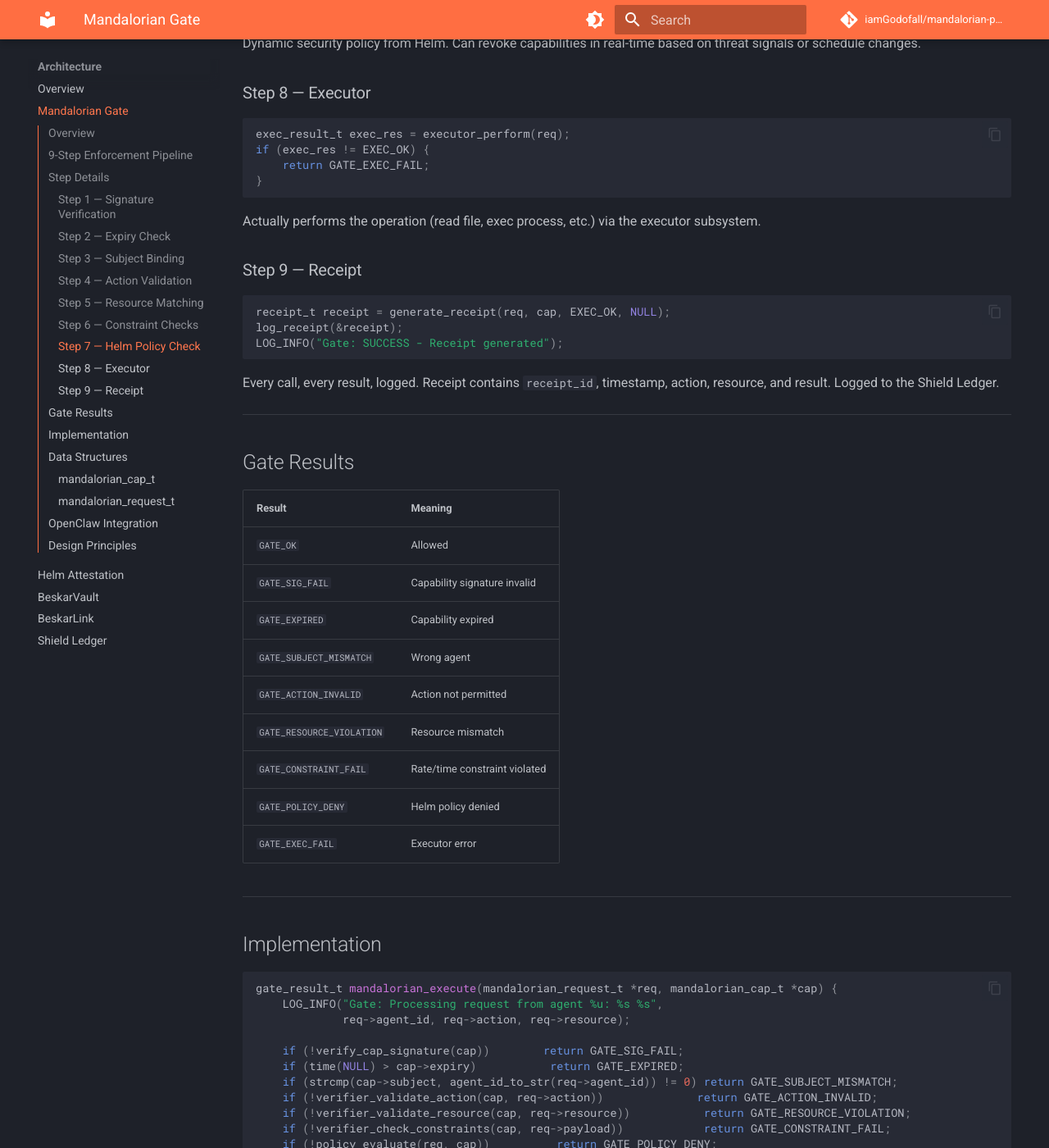
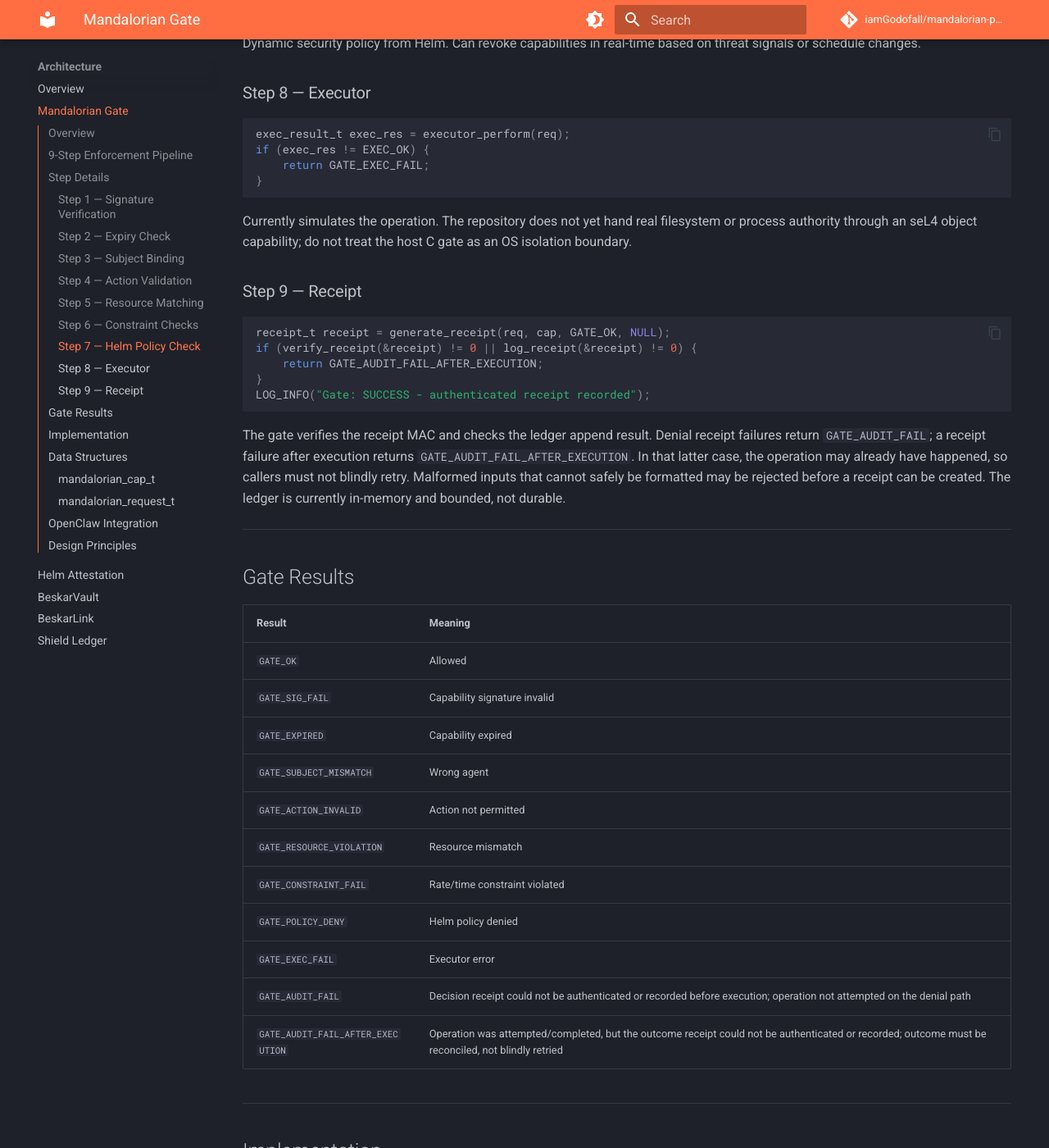
Before and after one commit to iamGodofall/mandalorian-project, an MkDocs documentation site: the page built from docs/architecture/gate.md, in a window 1280 px wide and 1400 px high, scrolled down 3007 px. Shown: the whole window at 82% size. Built offline with MkDocs 1.6.1 and Material for MkDocs 9.7.7, drawn with Linux system fonts in a browser that asks for light colours; comment, search, counter and statistics services are not loaded; some of the changed text lies outside the part shown.

Commit message:
Correct gate documentation for simulated execution and audit failures

````diff
--- a/docs/architecture/gate.md
+++ b/docs/architecture/gate.md
@@ -150,17 +150,19 @@ if (exec_res != EXEC_OK) {
 }
 ```
 
-Actually performs the operation (read file, exec process, etc.) via the executor subsystem.
+Currently simulates the operation. The repository does not yet hand real filesystem or process authority through an seL4 object capability; do not treat the host C gate as an OS isolation boundary.
 
 ### Step 9 — Receipt
 
 ```c
-receipt_t receipt = generate_receipt(req, cap, EXEC_OK, NULL);
-log_receipt(&receipt);
-LOG_INFO("Gate: SUCCESS - Receipt generated");
+receipt_t receipt = generate_receipt(req, cap, GATE_OK, NULL);
+if (verify_receipt(&receipt) != 0 || log_receipt(&receipt) != 0) {
+    return GATE_AUDIT_FAIL_AFTER_EXECUTION;
+}
+LOG_INFO("Gate: SUCCESS - authenticated receipt recorded");
 ```
 
-Every call, every result, logged. Receipt contains `receipt_id`, timestamp, action, resource, and result. Logged to the Shield Ledger.
+The gate verifies the receipt MAC and checks the ledger append result. Denial receipt failures return `GATE_AUDIT_FAIL`; a receipt failure after execution returns `GATE_AUDIT_FAIL_AFTER_EXECUTION`. In that latter case, the operation may already have happened, so callers must not blindly retry. Malformed inputs that cannot safely be formatted may be rejected before a receipt can be created. The ledger is currently in-memory and bounded, not durable.
 
 ---
 
@@ -177,6 +179,8 @@ Every call, every result, logged. Receipt contains `receipt_id`, timestamp, acti
 | `GATE_CONSTRAINT_FAIL` | Rate/time constraint violated |
 | `GATE_POLICY_DENY` | Helm policy denied |
 | `GATE_EXEC_FAIL` | Executor error |
+| `GATE_AUDIT_FAIL` | Decision receipt could not be authenticated or recorded before execution; operation not attempted on the denial path |
+| `GATE_AUDIT_FAIL_AFTER_EXECUTION` | Operation was attempted/completed, but the outcome receipt could not be authenticated or recorded; outcome must be reconciled, not blindly retried |
 
 ---
 
@@ -249,7 +253,7 @@ int openclaw_forward(tool_id, agent_id, resource, payload, cap, receipt) {
 }
 ```
 
-Every `exec`, `read`, `write`, `process`, `web`, `memory`, `cron` call = one gate receipt.
+The intended integration routes supported tool calls through the gate. This statement is an architectural requirement, not proof that every production tool path is currently mediated. Receipt creation or ledger append can fail, and malformed input may be rejected before a receipt is available.
 
 ---
 
````
Also changed, not shown: other parts of docs/architecture/gate.md (+1 -1 lines).
